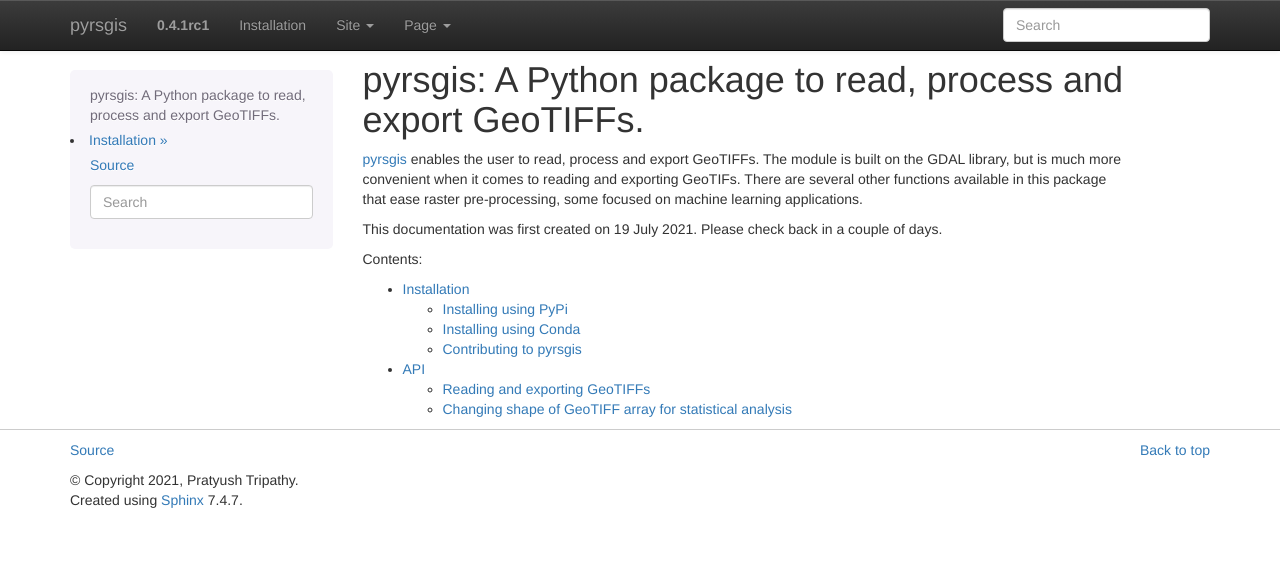
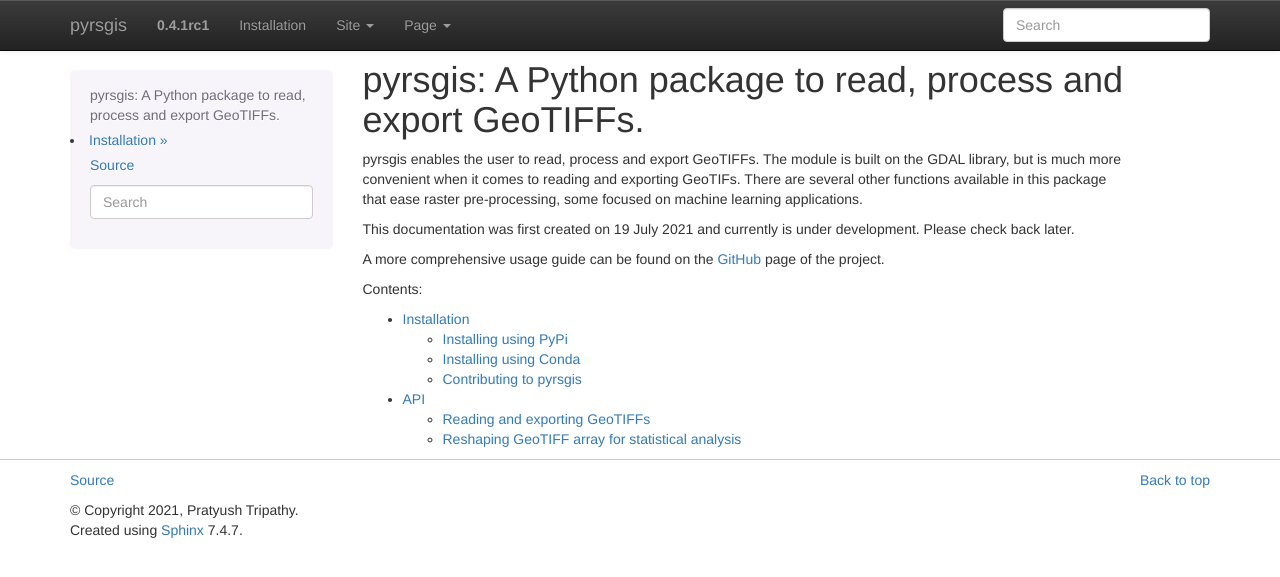
Before and after one commit to PratyushTripathy/pyrsgis, a Sphinx documentation site: the page built from docs/index.rst, in a window 1280 px wide. Shown: the top 577 px of the page. Built offline with Sphinx 7.4.7, drawn with Linux system fonts in a browser that asks for light colours.

Commit message:
convert doc updated

```diff
--- a/docs/api.rst
+++ b/docs/api.rst
@@ -17,8 +17,9 @@
     pyrsgis.raster.read
     pyrsgis.raster.export
 
-Changing shape of GeoTIFF array for statistical analysis
---------------------------------------------------------
+
+Reshaping GeoTIFF array for statistical analysis
+------------------------------------------------
 
 .. autosummary::
    :toctree: generated/
--- a/docs/index.rst
+++ b/docs/index.rst
@@ -4,14 +4,17 @@
 pyrsgis: A Python package to read, process and export GeoTIFFs.
 ===============================================================
 
-`pyrsgis`_ enables the user to read, process and export GeoTIFFs.
+pyrsgis enables the user to read, process and export GeoTIFFs.
 The module is built on the GDAL library, but is much more convenient
 when it comes to reading and exporting GeoTIFs. There are several
 other functions available in this package that ease raster pre-processing,
 some focused on machine learning applications.
 
-This documentation was first created on 19 July 2021. Please check back
-in a couple of days.
+This documentation was first created on 19 July 2021 and currently is
+under development. Please check back later.
+
+A more comprehensive usage guide can be found on the `GitHub`_ page of
+the project.
 
 
 .. toctree::
@@ -21,4 +24,4 @@
    Installation <installation>
    API <api>
 
-.. _pyrsgis: https://github.com/PratyushTripathy/pyrsgis
+.. _GitHub: https://github.com/PratyushTripathy/pyrsgis
```
